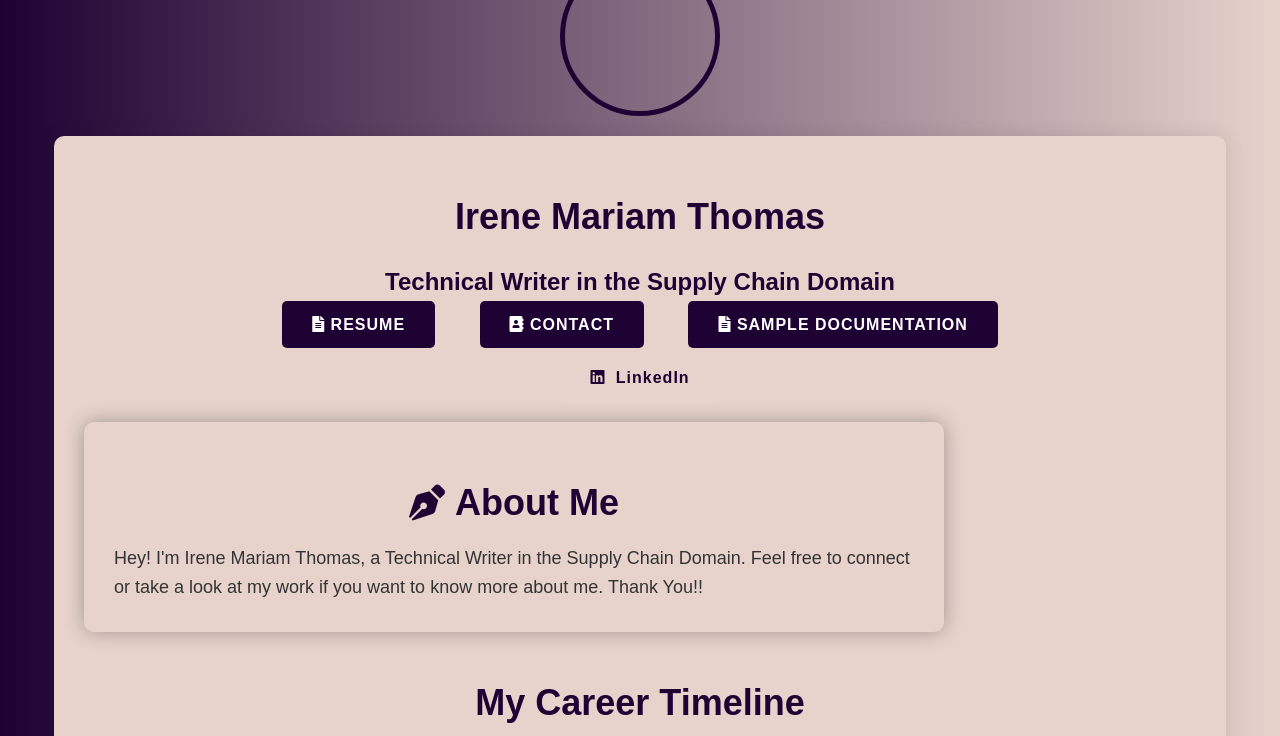
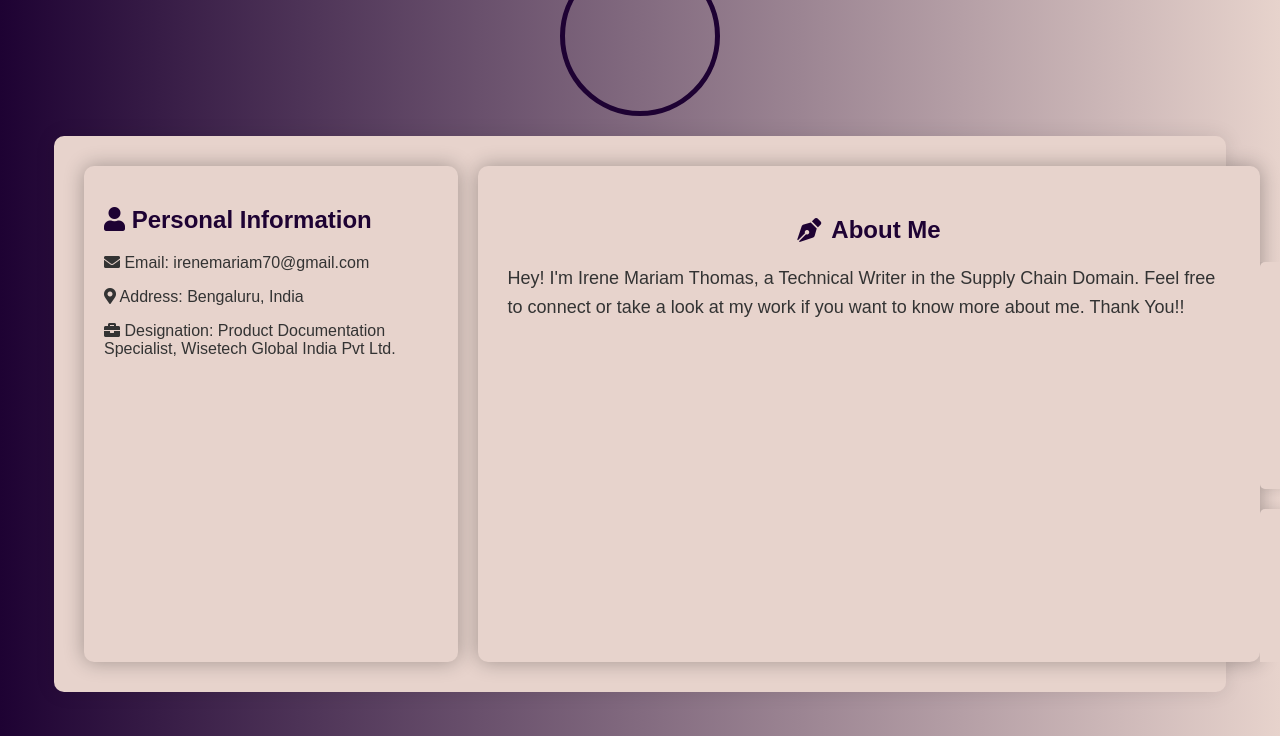
Before and after one commit to IreneMariamThomas/Test, a plain HTML site: page index.html in a window 1280 px wide. Shown: the part 64-800 px from the top of the page. Drawn offline with Linux system fonts and the light colour scheme.

Commit message:
Update index.html
new

```diff
--- a/index.html
+++ b/index.html
@@ -43,63 +43,41 @@
             padding: 30px;
             box-shadow: 0px 0px 20px rgba(0, 0, 0, 0.1);
             width: 100%; /* Adjusted width */
+            display: flex;
+            justify-content: space-between; /* Added space-between */
         }
-        h1, h2, h3 {
-            margin: 0;
+        .personal-info {
+            flex: 0 0 30%; /* Adjusted width */
+            background-color: #E7D3CC;
+            border-radius: 10px;
+            padding: 20px;
+            box-shadow: 0px 0px 20px rgba(0, 0, 0, 0.3); /* Added shadow */
+            text-align: left;
+            margin-right: 20px; /* Added margin */
         }
-        h1 {
-            font-size: 28px;
-            margin-bottom: 10px;
-            color: #1E0233;
-            text-transform: uppercase;
-            font-weight: bold;
-        }
-        h2 {
-            font-size: 36px;
-            margin-top: 30px;
-            margin-bottom: 30px;
-            color: #1E0233;
-        }
-        h3 {
-            font-size: 24px;
+        .personal-info h2 {
             margin-bottom: 20px;
             color: #1E0233;
         }
-        .nav {
-            margin-top: 20px;
-        }
-        .nav a {
-            text-decoration: none;
-            color: #fff;
-            padding: 15px 30px; /* Increased padding */
-            margin: 0 20px; /* Increased margin */
-            border-radius: 5px;
-            background-color: #1E0233;
-            transition: all 0.3s ease;
-            font-weight: bold;
-            letter-spacing: 1px;
-            text-transform: uppercase;
+        .personal-info p {
             font-size: 16px;
-        }
-        .nav a:hover {
-            background-color: #5E1741;
+            color: #333;
+            margin-bottom: 10px;
         }
         .about-me {
-            margin-top: 20px; /* Reduced margin */
-            padding: 30px; /* Increased padding */
+            flex: 0 0 65%; /* Adjusted width */
             background-color: #E7D3CC;
             border-radius: 10px;
+            padding: 30px; /* Increased padding */
             box-shadow: 0px 0px 20px rgba(0, 0, 0, 0.3); /* Added shadow */
             text-align: left;
-            width: 90%; /* Adjusted width */
-            max-width: 800px; /* Added max-width */
-            margin-bottom: 50px;
         }
         .about-me h2 {
             display: flex;
             align-items: center;
             justify-content: center;
             margin-bottom: 20px;
+            color: #1E0233;
         }
         .about-me h2 i {
             margin-right: 10px;
@@ -200,15 +178,11 @@
             </div>
         </div>
         <div class="cover">
-            <h2>Irene Mariam Thomas</h2>
-            <h3>Technical Writer in the Supply Chain Domain</h3>
-            <div class="nav">
-                <a href="#"> <i class="fas fa-file-alt"></i> Resume</a>
-                <a href="#"> <i class="fas fa-address-book"></i> Contact</a>
-                <a href="#"> <i class="fas fa-file-alt"></i> Sample Documentation</a>
-            </div>
-            <div class="linkedin">
-                <a href="https://www.linkedin.com/in/irene-mariam-thomas-714716208/" class="linkedin-btn"> <i class="fab fa-linkedin"></i> LinkedIn</a>
+            <div class="personal-info">
+                <h2><i class="fas fa-user"></i> Personal Information</h2>
+                <p><i class="fas fa-envelope"></i> Email: irenemariam70@gmail.com</p>
+                <p><i class="fas fa-map-marker-alt"></i> Address: Bengaluru, India</p>
+                <p><i class="fas fa-briefcase"></i> Designation: Product Documentation Specialist, Wisetech Global India Pvt Ltd.</p>
             </div>
             <div class="about-me">
                 <h2><i class="fas fa-pen-nib"></i> About Me</h2> <!-- Added writer icon -->
```
